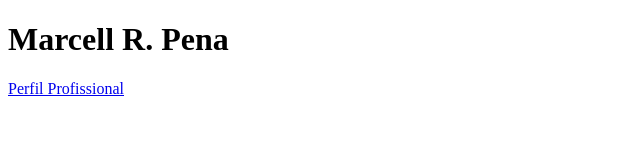
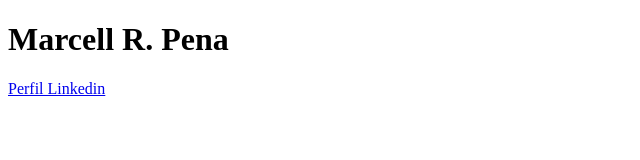
Before and after one commit to marcellrpena/novo-repositorio, a plain HTML site: page index.html in a window 1280 px wide. Shown: the full height of the page, 0-640 px from the left. Drawn offline with Linux system fonts and the light colour scheme.

Commit message:
alteração de nome de link

```diff
--- a/index.html
+++ b/index.html
@@ -15,7 +15,7 @@
   </header>
   <nav id="nav-bar" alt="barra de navegação">
     <a href="https://www.linkedin.com/in/marcellrochapena/" target="_blank">
-      Perfil Profissional
+      Perfil Linkedin
     </a>
   </nav>
 
```
